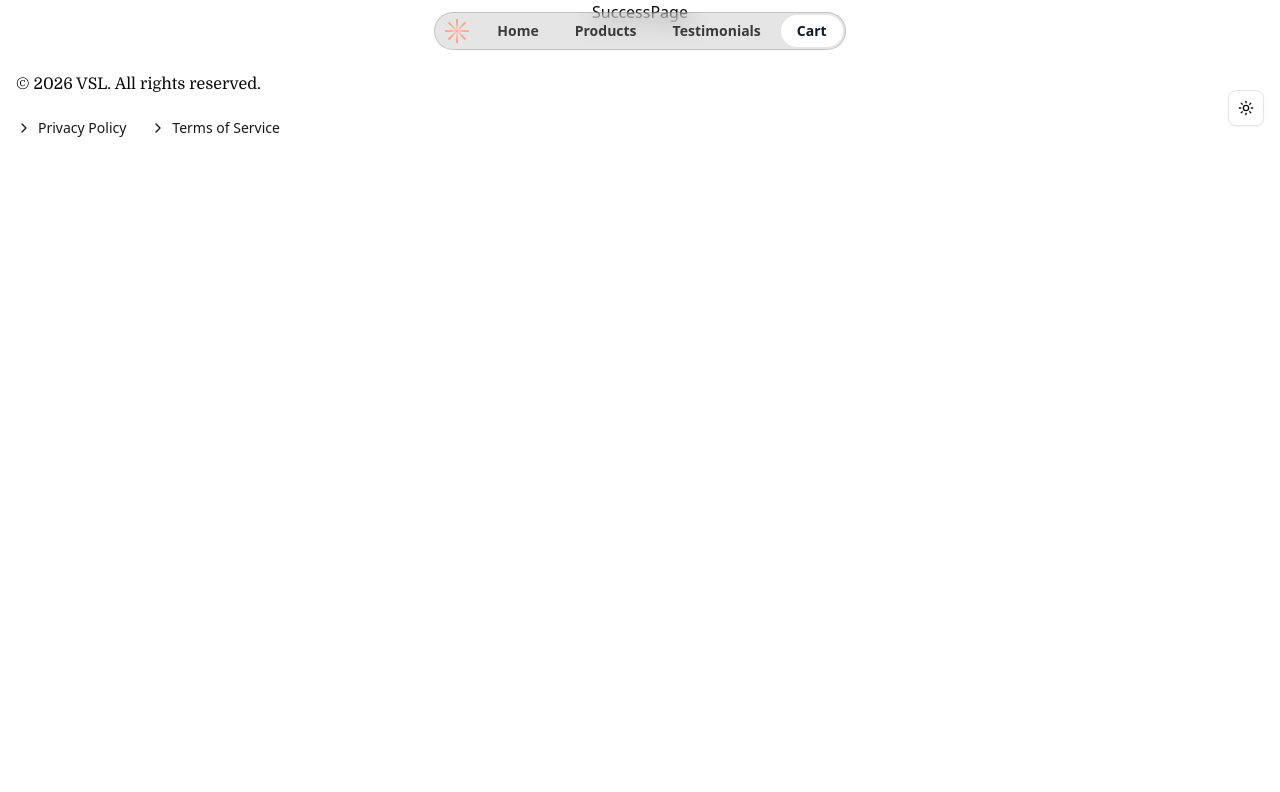
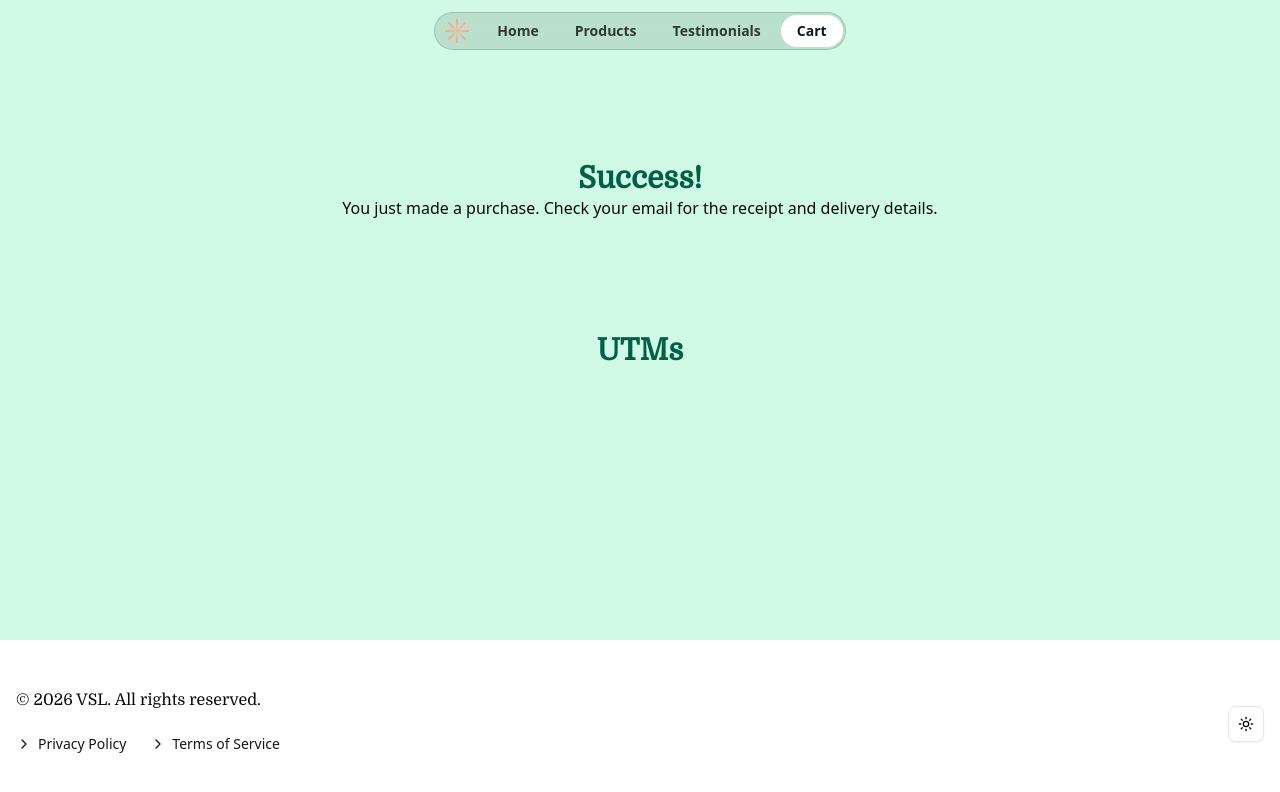
Before and after one commit to marquesmaycon/nutrify-shop, a Next.js app: page /success in a window 1280 px wide. Shown: the top 792 px of the page. Built offline with nearby package versions, Linux system fonts and the light colour scheme.

Commit message:
success page

```diff
--- a/app/success/page.tsx
+++ b/app/success/page.tsx
@@ -1,3 +1,61 @@
+"use client"
+
+import Image from "next/image"
+
+import { Item, ItemContent, ItemDescription, ItemMedia, ItemTitle } from "@/components/ui/item"
+import type { CartItem } from "@/features/cart/actions"
+import { getUTM } from "@/features/utm/actions"
+import { formatCurrency } from "@/lib/utils"
+
 export default function SuccessPage() {
-  return <div>SuccessPage</div>
+  const lastPurchase = typeof window !== "undefined" ? localStorage.getItem("last_purchase") : null
+
+  const items: CartItem[] = lastPurchase ? JSON.parse(lastPurchase) : []
+
+  const utms = getUTM()
+
+  return (
+    <section className="min-h-[80vh] bg-emerald-100 pt-40">
+      <div className="container mx-auto">
+        <div className="text-center">
+          <h1 className="text-3xl font-bold text-emerald-800">Success!</h1>
+          <p>You just made a purchase. Check your email for the receipt and delivery details.</p>
+        </div>
+
+        <ul className="grid gap-4 py-10 md:grid-cols-2 lg:grid-cols-3">
+          {items.map((item) => (
+            <Item key={item.id} className="max-w-full bg-indigo-200 dark:bg-rose-800/75">
+              <ItemMedia>
+                <Image
+                  src={item.image}
+                  width={200}
+                  height={200}
+                  alt="product img"
+                  className="size-20 rounded-md object-cover"
+                />
+              </ItemMedia>
+              <ItemContent>
+                <ItemTitle className="font-sans">
+                  {item.title} ({item.quantity}x) - {formatCurrency(item.price * item.quantity)}
+                </ItemTitle>
+                <ItemDescription>{item.description}</ItemDescription>
+              </ItemContent>
+            </Item>
+          ))}
+        </ul>
+
+        <div className="py-8">
+          <h2 className="text-center text-3xl font-bold text-emerald-800">UTMs</h2>
+          <ul className="space-y-2">
+            {utms &&
+              Object.entries(utms).map(([key, value]) => (
+                <li key={key} className="">
+                  {key}: {value}
+                </li>
+              ))}
+          </ul>
+        </div>
+      </div>
+    </section>
+  )
 }
--- a/features/cart/actions.ts
+++ b/features/cart/actions.ts
@@ -29,9 +29,7 @@ export function addToCart(item: Product) {
       : [...current, { ...item, quantity: 1 }]
 
     localStorage.setItem(STORAGE_KEY, JSON.stringify(updated))
-  } catch {
-    // Silently fail if localStorage is not available
-  }
+  } catch {}
 }
 
 export function updateCartItem(id: number, quantity: number) {
@@ -53,7 +51,5 @@ export function clearCart() {
   if (typeof window === "undefined") return
   try {
     localStorage.setItem(STORAGE_KEY, JSON.stringify([]))
-  } catch {
-    // Silently fail if localStorage is not available
-  }
+  } catch {}
 }
--- a/features/cart/cart.tsx
+++ b/features/cart/cart.tsx
@@ -3,6 +3,7 @@
 import { ArrowUpRightIcon, Handbag, MinusIcon, PlusIcon, ShoppingBag } from "lucide-react"
 import Image from "next/image"
 import Link from "next/link"
+import { useRouter } from "next/navigation"
 
 import { Badge } from "@/components/ui/badge"
 import { Button } from "@/components/ui/button"
@@ -28,8 +29,18 @@ import { formatCurrency } from "@/lib/utils"
 import { useCart } from "./cart-context"
 
 export function Cart() {
+  const router = useRouter()
+
   const { items, totalPrice, update, clear } = useCart()
   const hasItems = items.length > 0
+
+  function handleCheckout() {
+    localStorage.setItem("last_purchase", JSON.stringify(items))
+
+    clear()
+
+    router.push("/success")
+  }
 
   return (
     <section>
@@ -99,7 +110,11 @@ export function Cart() {
               <Button className="transition-opacity" variant="secondary" disabled={!hasItems}>
                 See more products
               </Button>
-              <Button className="transition-opacity" disabled={!hasItems}>
+              <Button
+                className="transition-opacity"
+                disabled={!hasItems}
+                onClick={() => handleCheckout()}
+              >
                 Checkout <ShoppingBag />
               </Button>
             </div>
```
